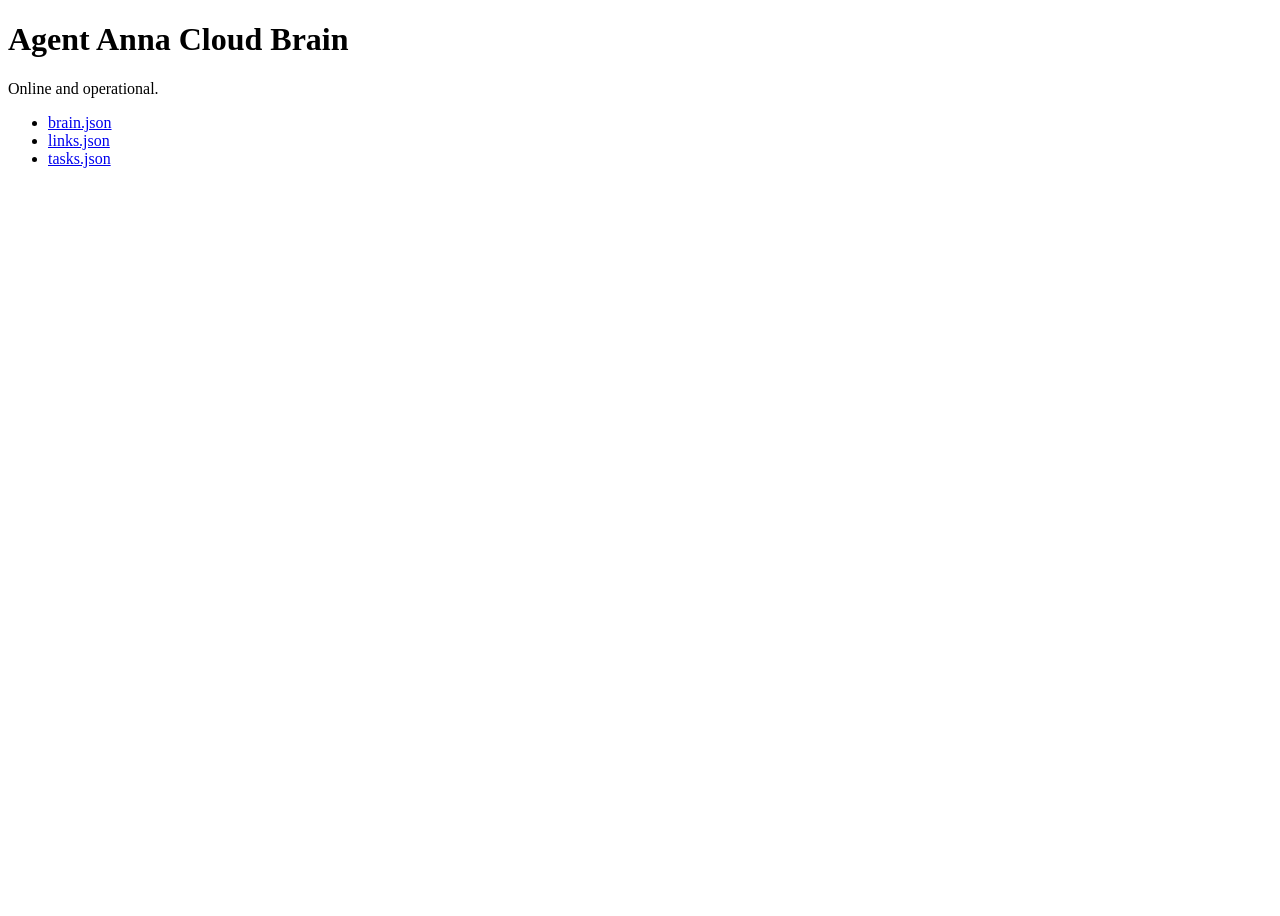
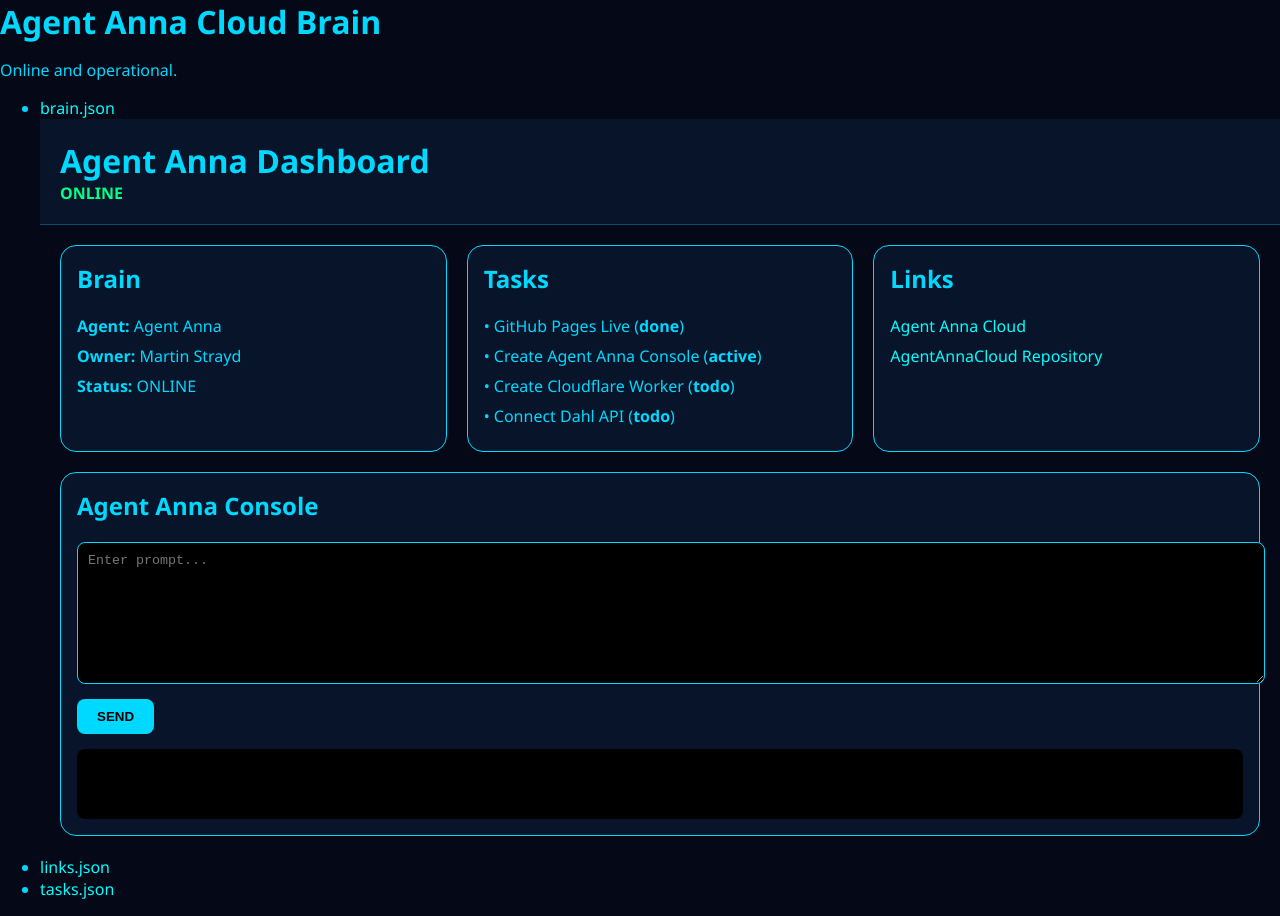
Before and after one commit to agent-anna/AgentAnnaCloud, a plain HTML site: page index.html in a window 1280 px wide. Before the commit the page ends 800 px from the top, so only its background shows below. Drawn offline with Linux system fonts and the light colour scheme.

Commit message:
Update index.html

```diff
--- a/index.html
+++ b/index.html
@@ -9,7 +9,293 @@
 <p>Online and operational.</p>
 
 <ul>
-<li><a href="brain.json">brain.json</a></li>
+<li><a href="brain.json">brain.json</a></li><!DOCTYPE html>
+<html>
+<head>
+<meta charset="utf-8">
+<meta name="viewport" content="width=device-width,initial-scale=1">
+<title>Agent Anna Dashboard</title>
+
+<style>
+
+body{
+    margin:0;
+    background:#050816;
+    color:#00d9ff;
+    font-family:Segoe UI,Arial,sans-serif;
+}
+
+header{
+    padding:20px;
+    border-bottom:1px solid rgba(0,217,255,.3);
+    background:#07142a;
+}
+
+h1{
+    margin:0;
+}
+
+.container{
+    padding:20px;
+}
+
+.grid{
+    display:grid;
+    gap:20px;
+    grid-template-columns:repeat(auto-fit,minmax(320px,1fr));
+}
+
+.panel{
+    border:1px solid #00d9ff;
+    border-radius:16px;
+    background:#07142a;
+    padding:16px;
+}
+
+.panel h2{
+    margin-top:0;
+}
+
+textarea{
+    width:100%;
+    height:120px;
+    background:#000;
+    color:#00ffff;
+    border:1px solid #00d9ff;
+    border-radius:8px;
+    padding:10px;
+}
+
+button{
+    margin-top:10px;
+    padding:10px 20px;
+    cursor:pointer;
+    background:#00d9ff;
+    color:#000;
+    border:none;
+    border-radius:8px;
+    font-weight:bold;
+}
+
+a{
+    color:#00ffff;
+    text-decoration:none;
+}
+
+a:hover{
+    text-decoration:underline;
+}
+
+.item{
+    margin-bottom:8px;
+}
+
+.status{
+    color:#00ff88;
+    font-weight:bold;
+}
+
+#response{
+    margin-top:15px;
+    padding:10px;
+    border-radius:8px;
+    background:#000;
+    min-height:50px;
+}
+
+</style>
+
+</head>
+<body>
+
+<header>
+
+<h1>Agent Anna Dashboard</h1>
+
+<div class="status">
+ONLINE
+</div>
+
+</header>
+
+<div class="container">
+
+<div class="grid">
+
+<div class="panel">
+
+<h2>Brain</h2>
+
+<div id="brain">
+Loading...
+</div>
+
+</div>
+
+<div class="panel">
+
+<h2>Tasks</h2>
+
+<div id="tasks">
+Loading...
+</div>
+
+</div>
+
+<div class="panel">
+
+<h2>Links</h2>
+
+<div id="links">
+Loading...
+</div>
+
+</div>
+
+</div>
+
+<div class="panel" style="margin-top:20px;">
+
+<h2>Agent Anna Console</h2>
+
+<textarea id="prompt"
+placeholder="Enter prompt..."></textarea>
+
+<button onclick="ask()">
+SEND
+</button>
+
+<div id="response"></div>
+
+</div>
+
+</div>
+
+<script>
+
+async function load(){
+
+try{
+
+const brain =
+await fetch("brain.json")
+.then(r=>r.json());
+
+const tasks =
+await fetch("tasks.json")
+.then(r=>r.json());
+
+const links =
+await fetch("links.json")
+.then(r=>r.json());
+
+document.getElementById("brain").innerHTML = `
+
+<div class="item">
+<b>Agent:</b> ${brain.agent}
+</div>
+
+<div class="item">
+<b>Owner:</b> ${brain.owner}
+</div>
+
+<div class="item">
+<b>Status:</b> ${brain.status}
+</div>
+
+`;
+
+document.getElementById("tasks").innerHTML =
+tasks.map(t =>
+
+`<div class="item">
+• ${t.task}
+(<b>${t.status}</b>)
+</div>`
+
+).join("");
+
+document.getElementById("links").innerHTML =
+links.map(l =>
+
+`<div class="item">
+<a href="${l.url}" target="_blank">
+${l.name}
+</a>
+</div>`
+
+).join("");
+
+}
+catch(err){
+
+console.error(err);
+
+document.body.insertAdjacentHTML(
+"beforeend",
+`<div style="color:red;padding:20px;">
+${err}
+</div>`
+);
+
+}
+
+}
+
+async function ask(){
+
+const prompt =
+document.getElementById("prompt").value;
+
+const responseDiv =
+document.getElementById("response");
+
+responseDiv.innerHTML =
+"<i>Anna is thinking...</i>";
+
+try{
+
+const res = await fetch("/api/chat", {
+    method: "POST",
+    headers: {
+        "Content-Type": "application/json"
+    },
+    body: JSON.stringify({
+        messages: [
+            {role: "user", content: prompt}
+        ]
+    })
+});
+
+const data = await res.json();
+
+if(data.error){
+    responseDiv.innerHTML =
+    `<span style="color:red">
+    Error: ${data.error}
+    </span>`;
+} else {
+    responseDiv.innerHTML =
+    `<b>Anna:</b><br><br>${
+        data.choices[0].message.content
+    }`;
+}
+
+} catch(err){
+    responseDiv.innerHTML =
+    `<span style="color:red">
+    Connection error: ${err}
+    </span>`;
+}
+
+}
+
+load();
+
+</script>
+
+</body>
+</html>
 <li><a href="links.json">links.json</a></li>
 <li><a href="tasks.json">tasks.json</a></li>
 </ul>
```
